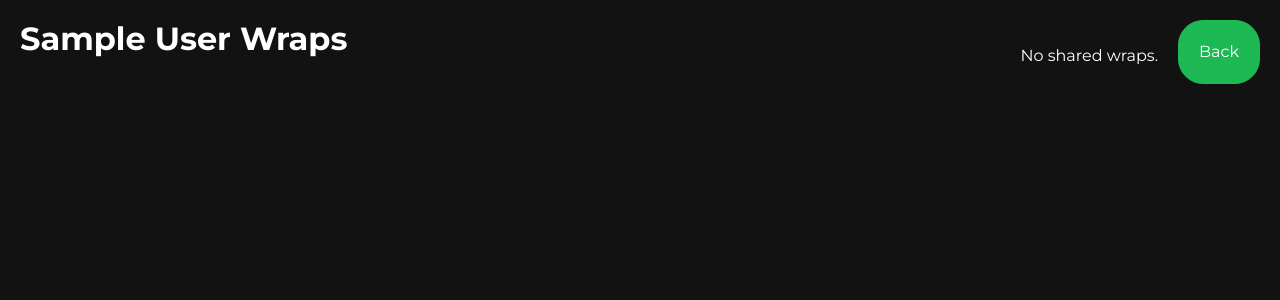
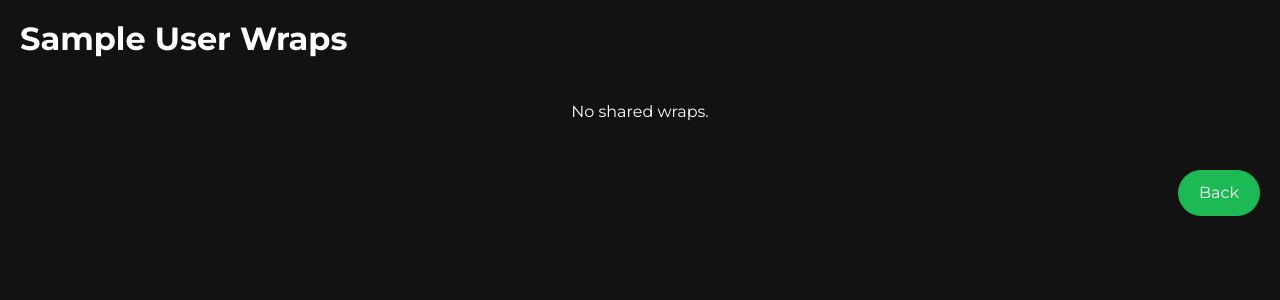
Before and after one commit to Group31-CS2340/cs2340project2, a Django app: a page that uses users/templates/public_profile.html in a window 1280 px wide. Shown: the part 79-379 px from the top of the page. Run offline with Django 5.2, Linux system fonts and the light colour scheme; the visitor is signed in with stand-in values (Sample User, id 1); parts of the project's set-up code (start-up, migrations or seed data) failed here and were passed over; some libraries are stand-ins or nearby versions.

Commit message:
Fixed public profile ui

```diff
--- a/users/templates/public_profile.html
+++ b/users/templates/public_profile.html
@@ -17,6 +17,40 @@
             flex-direction: column;
             gap: 20px;
         }
+
+        .gallery-container {
+        display: flex;
+        flex-direction: column;
+        align-items: center;
+        white-space: nowrap;
+        padding: 10px;
+        gap: 10px;
+        scroll-behavior: smooth;
+        }
+
+        .gallery-item {
+            width: calc(100% - 40px);
+            height: 100px;
+            background-color: #03C03C;
+            color: white;
+            border-radius: 8px;
+            display: flex;
+            align-items: center;
+            justify-content: center;
+            cursor: pointer;
+            transition: transform 0.2s;
+        }
+
+        .gallery-item:hover {
+            transform: scale(1.05);
+        }
+
+        #back-button-container {
+            margin:20px;
+            display: flex;
+            justify-content: right;
+        }
+
     </style>
 {% endblock %}
 
@@ -41,7 +75,7 @@
                 {% trans "Wraps" %}
             </strong></h2>
         </div>
-
+</div>
     <div id="wraps" class="mt-4">
     <div class="gallery-container">
         {% for wrap in wraps %}
@@ -52,8 +86,9 @@
             <p>{% trans "No shared wraps." %}</p>
         {% endfor %}
     </div>
-</div>
-        <button type="button" class="btn btn-primary btn-lg" id="back-button" onclick="history.back()">
+    </div>
+    <div id="back-button-container">
+    <button type="button" class="btn btn-primary btn-lg" id="back-button" onclick="history.back()">
             {% trans "Back" %}
         </button>
     </div>
```
